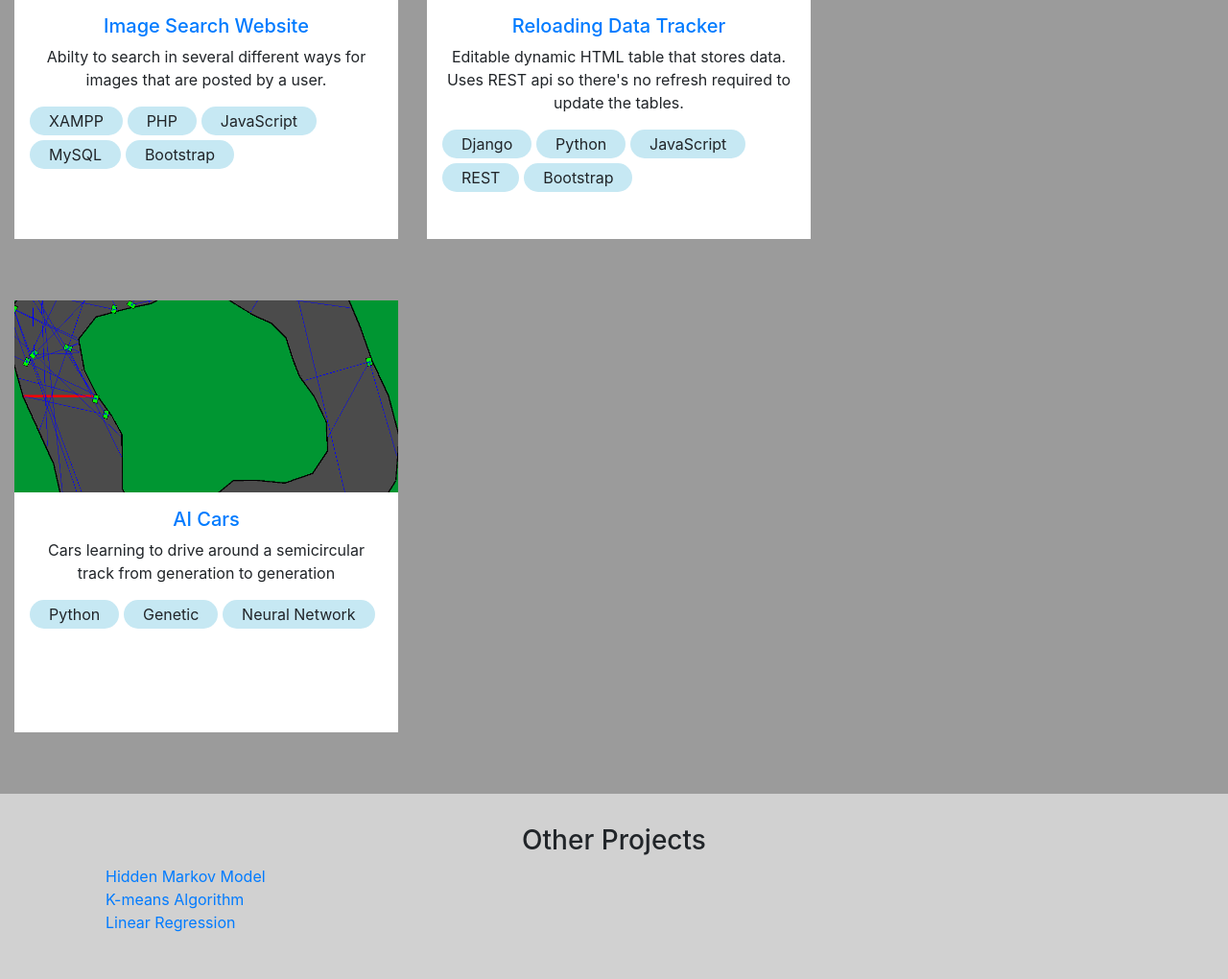
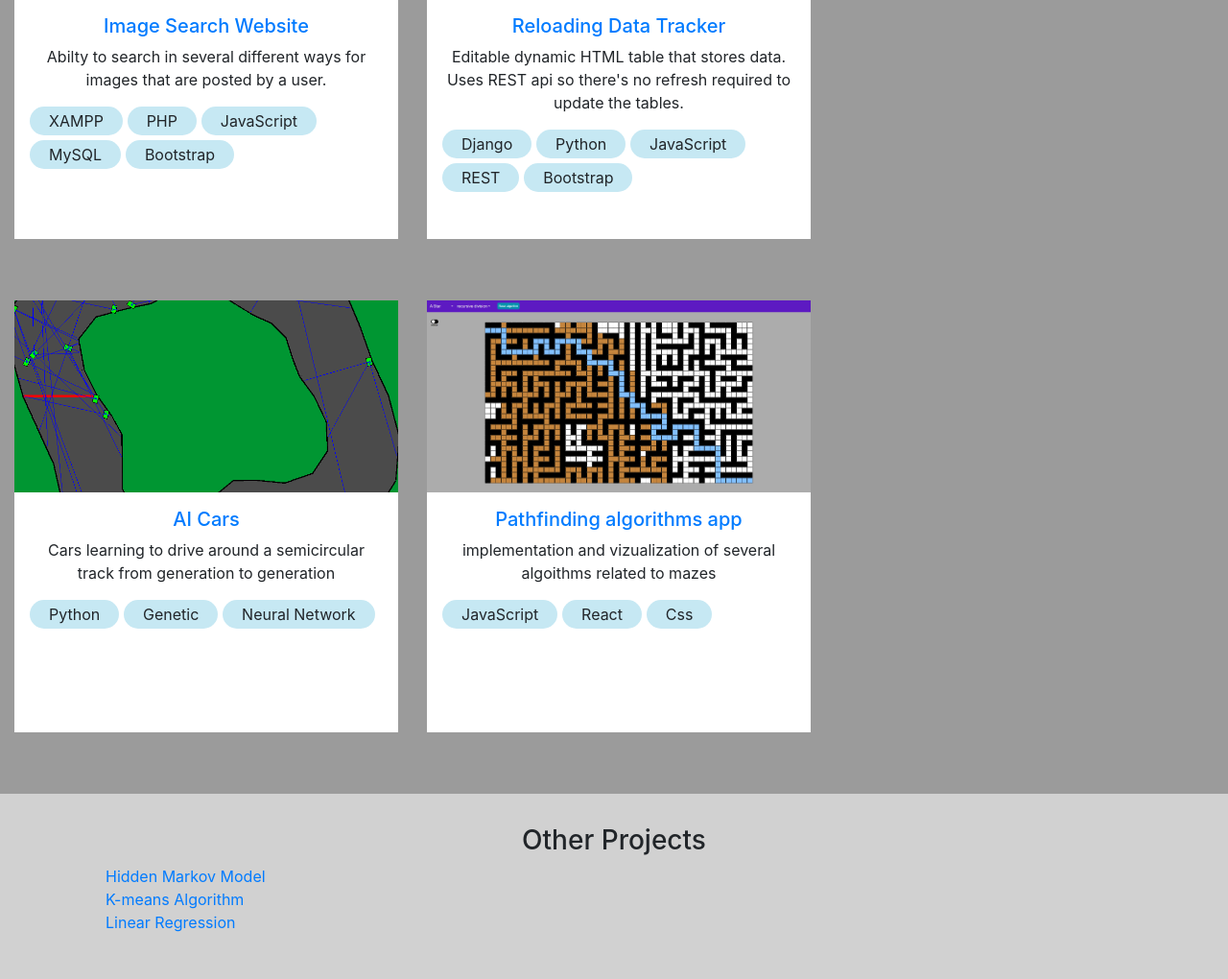
Before and after one commit to TravisCottrell/My_site, a Django app: page / in a window 1280 px wide. Shown: the part 795-1815 px from the top of the page at 96% size. Run offline with Django 3.2, Linux system fonts and the light colour scheme; some libraries are stand-ins or nearby versions.

Commit message:
added pathfinding project/ updated resume

```diff
--- a/base/templates/base/home.html
+++ b/base/templates/base/home.html
@@ -58,7 +58,6 @@
                 <span class="projectTag">Bootstrap</span>
               </div>
           </div>
-
         </div>
       </div>
 
@@ -85,6 +84,21 @@
           </div>
         </div>
       </div> {% endcomment %}
+
+      <div class="projectsWrapper">
+        <div class="col">
+          <img class="projectPics" src="{% static 'images/Pathfinding.png' %}">
+          <div class="projectBody">
+              <a href="https://traviscottrell.github.io/Pathfinding-App/"><h5>Pathfinding algorithms app</h5></a>
+              <p>implementation and vizualization of several algoithms related to mazes</p>
+              <div class="projectTagWrapper">
+              <span class="projectTag">JavaScript</span>
+                <span class="projectTag">React</span>
+                <span class="projectTag">Css</span>
+              </div>
+          </div>
+        </div>
+      </div>
 
     </div>
   </div>
```
Also changed, not shown: static/images/pathfinding.png (added), 1 other file.
